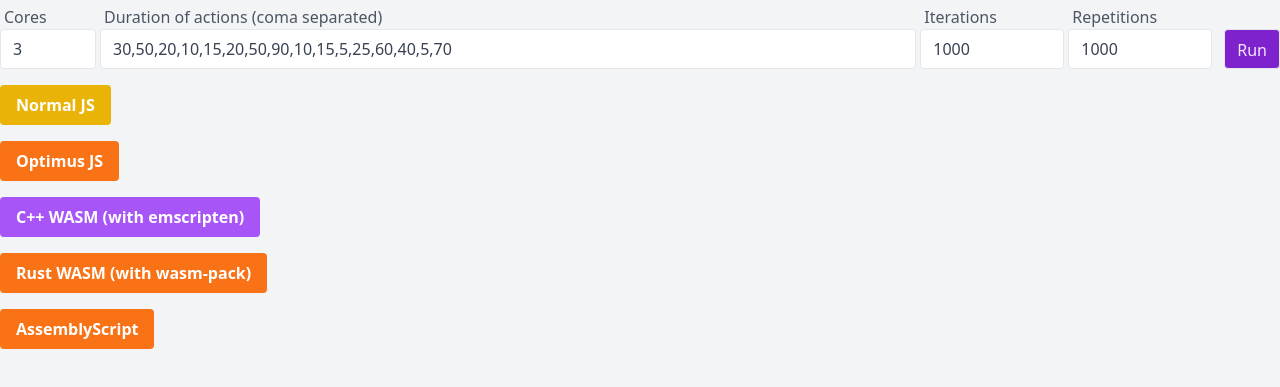
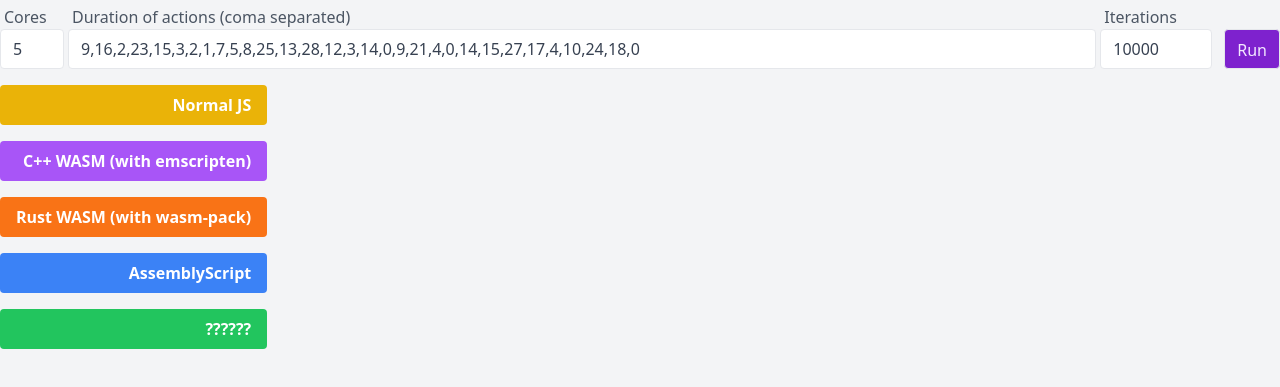
Before and after one commit to IIC3585-2023/wasm-grupo-01, a website built with Vite: page index.html in a window 1280 px wide. Shown: the part 103-490 px from the top of the page. Built offline with nearby package versions, Linux system fonts and the light colour scheme.

Commit message:
update stuff

```diff
--- a/app/main.ts
+++ b/app/main.ts
@@ -5,7 +5,7 @@
 
 import "./style.css";
 
-const functionNames: FunctionName[] = ["js-normal", "js-optimus", "cpp-emscripten", "rust-wasm-pack", "assemblyscript"];
+const functionNames: FunctionName[] = ["js-normal", "cpp-emscripten", "rust-wasm-pack", "assemblyscript", "js-optimus"];
 
 window.addEventListener("load", async () => {
   const runForm = document.getElementById("run-form")!;
--- a/app/runObservable.ts
+++ b/app/runObservable.ts
@@ -31,7 +31,6 @@
           result: value.result,
           iteration: acc.iteration + 1,
           average: acc.average + (value.time - acc.average) / (acc.iteration + 1),
-          variance: acc.variance + (value.time - acc.average) * (value.time - acc.average),
         };
       },
       {
@@ -39,7 +38,6 @@
         values,
         iteration: 0,
         average: 0,
-        variance: 0,
         result: 0,
         time: 0,
       } as WorkerResponse
--- a/app/types.ts
+++ b/app/types.ts
@@ -1,11 +1,10 @@
 export type { FunctionName } from "./worker";
 
 export type WorkerInstruction = {
+  name: string;
   bins: number;
   durations: number[];
-  name: string;
   iterations: number;
-  repetitions: number;
 };
 
 export type WorkerResponse = {
@@ -15,7 +14,6 @@
   iteration: number;
   result: number;
   average: number;
-  variance: number;
 };
 
 export type WorkerMessage = WorkerResponse | "ready" | "done";
--- a/app/worker.ts
+++ b/app/worker.ts
@@ -1,3 +1,5 @@
+import type { WorkerInstruction } from "./types.js";
+
 const loadFunction = {
   "js-normal": async () => {
     const { assignJobs } = await import("../func/schedulerNormal.js");
@@ -17,7 +19,7 @@
   },
   "rust-wasm-pack": async () => {
     const { assign_jobs } = await import("../func/rust/wasm_grupo_01");
-    return (bins, durations) => assign_jobs(bins, Uint32Array.from(durations));
+    return (bins, durations) => assign_jobs(bins, durations);
   },
   assemblyscript: async () => {
     const { assignJobs } = await import("../func/assemblyscript/dist/release");
@@ -28,7 +30,7 @@
 export type FunctionName = keyof typeof loadFunction;
 
 addEventListener("message", async (event) => {
-  const { bins, durations, name, iterations, repetitions } = event.data;
+  const { bins, durations, name, iterations } = event.data as WorkerInstruction;
   const loadFn = loadFunction[name];
   if (!loadFn) throw new Error(`Invalid: ${name}`);
   console.time(`Load of ${name}`);
@@ -38,7 +40,6 @@
   try {
     for (let i = 0; i < iterations; i++) {
       const startTime = performance.now();
-      for (let j = 1; j < repetitions; j++) fn(bins, durations);
       const result = fn(bins, durations);
       const time = performance.now() - startTime;
       postMessage({ name, time, result });
--- a/asconfig.json
+++ b/asconfig.json
@@ -3,7 +3,6 @@
     "release": {
       "outFile": "func/assemblyscript/dist/release.wasm",
       "textFile": "func/assemblyscript/dist/release.wat",
-      "sourceMap": true,
       "optimizeLevel": 3,
       "shrinkLevel": 0,
       "converge": false,
--- a/index.html
+++ b/index.html
@@ -20,18 +20,18 @@
         <h2 class="text-2xl font-semibold">Assign Actions to Cores</h2>
       </div>
 
-      <form id="run-form">
+      <form id="run-form" class="flex flex-col gap-4">
         <div class="flex gap-1">
           <div>
             <label class="block font-medium pl-1 text-gray-600" for="numCores">Cores</label>
             <input
-              class="h-10 w-24 px-3 py-2 leading-tight text-gray-700 border rounded appearance-none focus:outline-none focus:shadow-outline"
+              class="h-10 w-16 px-3 py-2 leading-tight text-gray-700 border rounded appearance-none focus:outline-none focus:shadow-outline"
               type="number"
               id="numCores"
               min="2"
               name="bins"
               placeholder="3"
-              value="3"
+              value="5"
               required
             />
           </div>
@@ -44,7 +44,7 @@
               type="text"
               id="actionDurations"
               placeholder="30,50,10,20,90"
-              value="30,50,20,10,15,20,50,90,10,15,5,25,60,40,5,70"
+              value="9,16,2,23,15,3,2,1,7,5,8,25,13,28,12,3,14,0,9,21,4,0,14,15,27,17,4,10,24,18,0"
               name="durations"
               pattern="^([0-9]+, *)*[0-9]+$"
               required
@@ -53,25 +53,12 @@
           <div>
             <label class="block font-medium pl-1 text-gray-600" for="iterations">Iterations</label>
             <input
-              class="h-10 w-36 px-3 py-2 leading-tight text-gray-700 border rounded appearance-none focus:outline-none focus:shadow-outline"
+              class="h-10 w-28 px-3 py-2 leading-tight text-gray-700 border rounded appearance-none focus:outline-none focus:shadow-outline"
               type="number"
               id="iterations"
               placeholder="1000"
-              value="1000"
+              value="10000"
               name="iterations"
-              pattern="^([0-9]+, *)*[0-9]+$"
-              required
-            />
-          </div>
-          <div>
-            <label class="block font-medium pl-1 text-gray-600" for="repetitions">Repetitions</label>
-            <input
-              class="h-10 w-36 px-3 py-2 leading-tight text-gray-700 border rounded appearance-none focus:outline-none focus:shadow-outline"
-              type="number"
-              id="repetitions"
-              placeholder="1000"
-              value="1000"
-              name="repetitions"
               pattern="^([0-9]+, *)*[0-9]+$"
               required
             />
@@ -79,47 +66,17 @@
           <button class="h-10 ml-2 border bg-purple-700 mt-6 rounded px-3 py-2 text-purple-100">Run</button>
         </div>
 
-        <div>
-          <button
-            data-fn="js-normal"
-            class="bg-yellow-500 hover:bg-yellow-600 text-white font-bold py-2 px-4 rounded mt-4"
-            type="submit"
-          >
-            Normal JS
-          </button>
+        <div class="grid grid-cols-[max-content_minmax(900px,_1fr)] gap-4">
+          <div class="bg-yellow-500 text-right text-white font-bold py-2 px-4 rounded">Normal JS</div>
           <p id="js-normal"></p>
-          <button
-            data-fn="js-optimus"
-            class="bg-orange-500 hover:bg-orange-600 text-white font-bold py-2 px-4 rounded mt-4"
-            type="submit"
-          >
-            Optimus JS
-          </button>
-          <p id="js-optimus"></p>
-          <button
-            data-fn="cpp-emscripten"
-            class="bg-purple-500 hover:bg-purple-700 text-white font-bold py-2 px-4 rounded mt-4"
-            type="submit"
-          >
-            C++ WASM (with emscripten)
-          </button>
-          <p id="cpp-emscripten"></p>
-          <button
-            data-fn="rust-wasm-pack"
-            class="bg-orange-500 hover:bg-orange-700 text-white font-bold py-2 px-4 rounded mt-4"
-            type="submit"
-          >
-            Rust WASM (with wasm-pack)
-          </button>
-          <p id="rust-wasm-pack"></p>
-          <button
-            data-fn="assemblyscript"
-            class="bg-orange-500 hover:bg-orange-700 text-white font-bold py-2 px-4 rounded mt-4"
-            type="submit"
-          >
-            AssemblyScript
-          </button>
-          <p id="assemblyscript"></p>
+          <div class="bg-purple-500 text-right text-white font-bold py-2 px-4 rounded">C++ WASM (with emscripten)</div>
+          <div id="cpp-emscripten"></div>
+          <div class="bg-orange-500 text-right text-white font-bold py-2 px-4 rounded">Rust WASM (with wasm-pack)</div>
+          <div id="rust-wasm-pack"></div>
+          <div class="bg-blue-500 text-right text-white font-bold py-2 px-4 rounded">AssemblyScript</div>
+          <div id="assemblyscript"></div>
+          <div class="bg-green-500 text-right text-white font-bold py-2 px-4 rounded">??????</div>
+          <div id="js-optimus"></div>
         </div>
       </form>
     </div>
```
